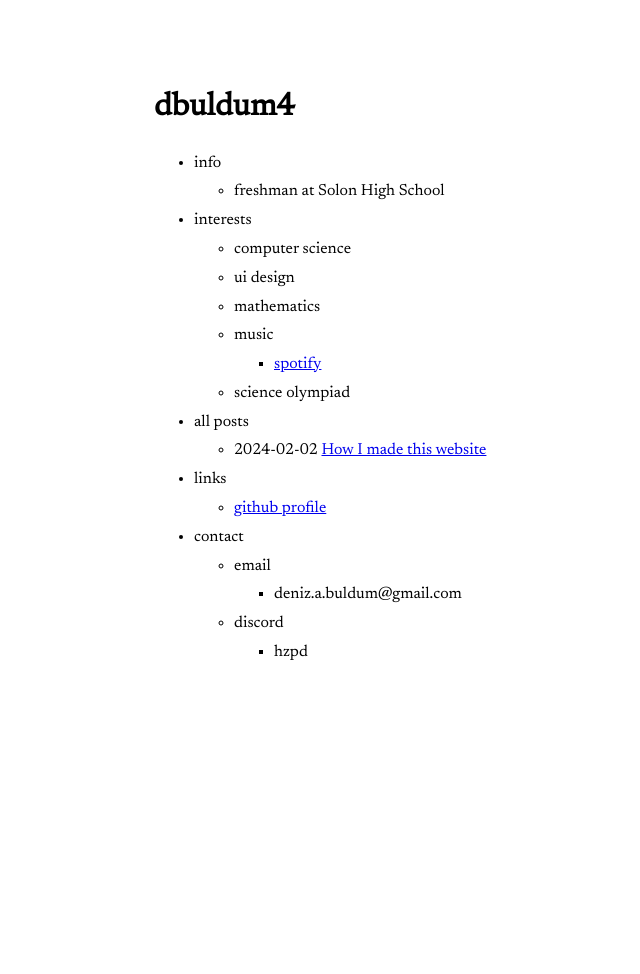
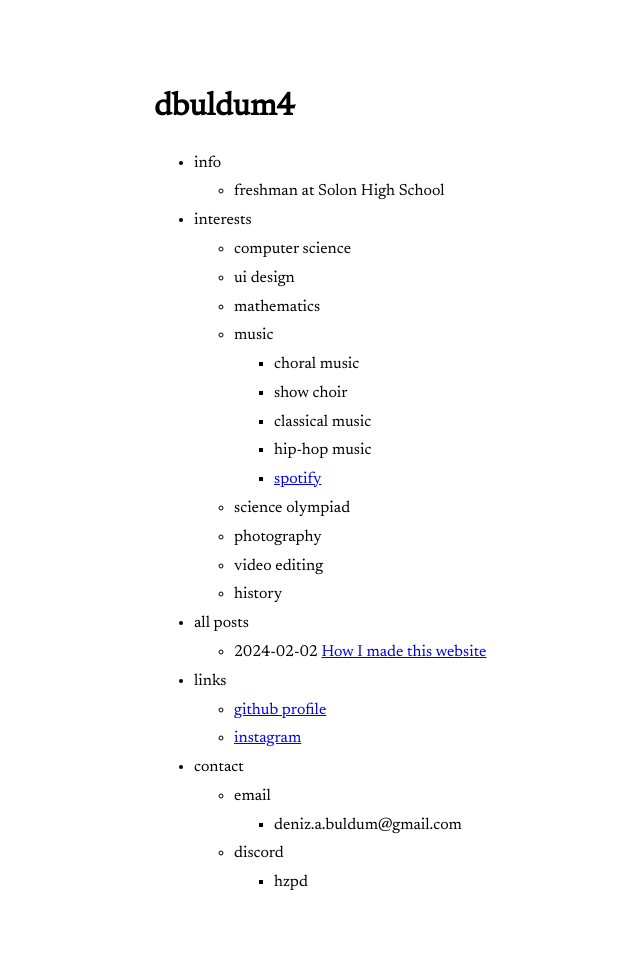
Before and after one commit to riggraz/no-style-please, a Jekyll site: the page built from index.md, in a window 1280 px wide. Shown: the whole page, without its empty margins (166-806 px from the left). Built offline with Jekyll 4.4.1, drawn with Linux system fonts in a browser that asks for light colours; before the commit the page ends 900 px from its top, so only the background shows below that.

Commit message:
expanded menu

```diff
--- a/_data/menu.yml
+++ b/_data/menu.yml
@@ -13,9 +13,16 @@ entries:
       - title: mathematics
       - title: music
         entries:
+          - title: choral music
+          - title: show choir
+          - title: classical music
+          - title: hip-hop music
           - title: spotify
             url: https://open.spotify.com/user/deniz.a.buldum?si=7cc6469d129544c5
       - title: science olympiad
+      - title: photography
+      - title: video editing
+      - title: history
 
   - title: all posts
     post_list:
@@ -28,6 +35,8 @@ entries:
     entries:
       - title: github profile
         url: https://github.com/dbuldum4
+      - title: instagram
+        url: https://instagram.com/denizbuldum_
 
   - title: contact
     entries:
```
